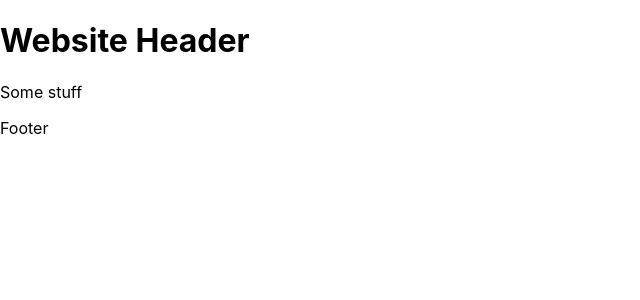
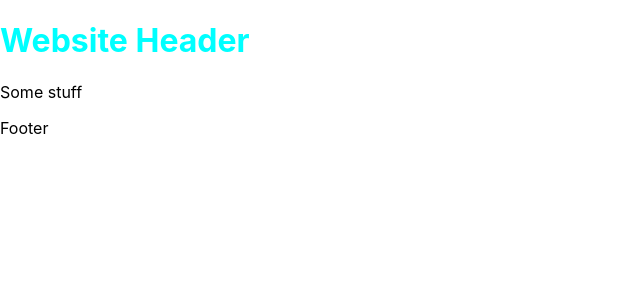
Before and after one commit to youngy247/reactintro, a React (Create React App) app: page / in a window 1280 px wide. Shown: the top 300 px of the page, without its empty margins (0-640 px from the left). Built offline with nearby package versions, Linux system fonts and the light colour scheme.

Commit message:
Added styling to header

```diff
--- /dev/null
+++ b/src/components/Header/header.css
@@ -0,0 +1,3 @@
+h1 {
+    color: aqua;
+}
--- a/src/components/Header/index.js
+++ b/src/components/Header/index.js
@@ -1,3 +1,4 @@
+import './header.css'
 const Header = () => <h1>Website Header</h1>
 
 export default Header
```
